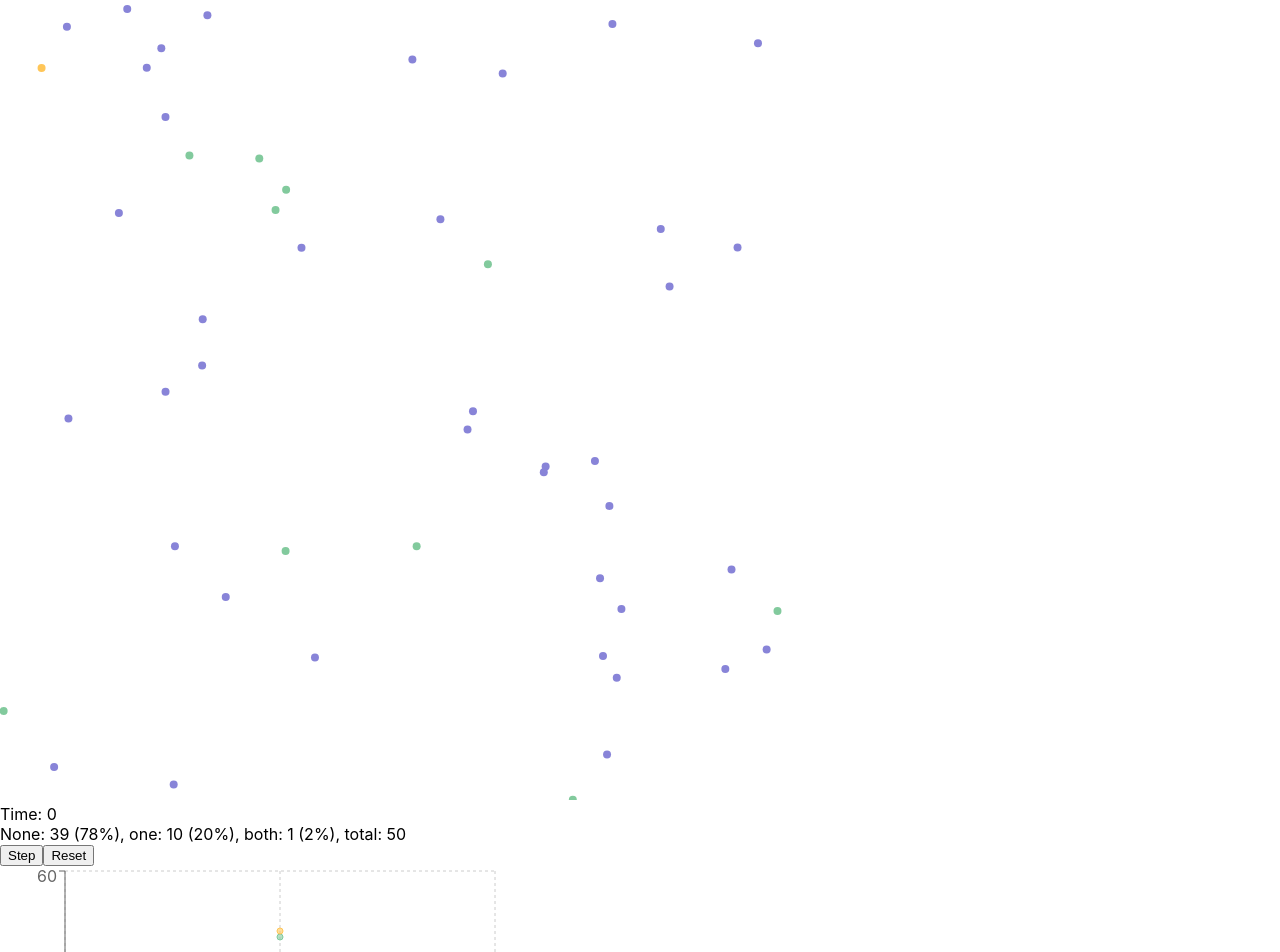
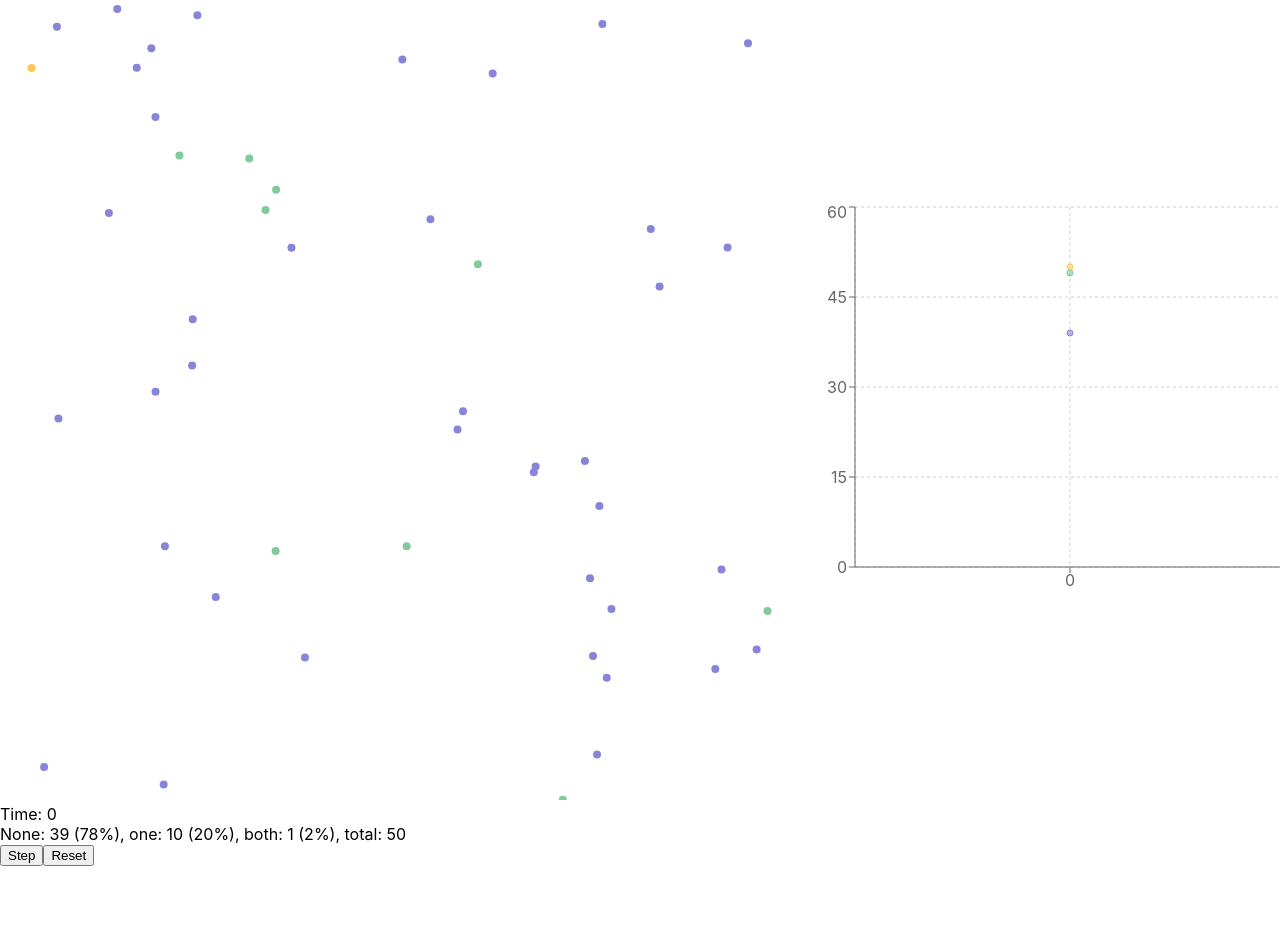
Before and after one commit to mat-sz/genesim, a React (Create React App) app: page / in a window 1280 px wide. Shown: the top 952 px of the page. After the commit the page ends 866 px from the top, so only its background shows below. Built offline with nearby package versions, Linux system fonts and the light colour scheme.

Commit message:
improved layout

```diff
--- a/src/App.scss
+++ b/src/App.scss
@@ -18,3 +18,14 @@ code {
     height: 800px;
   }
 }
+
+.chart {
+  display: flex;
+  justify-content: center;
+  align-items: center;
+}
+
+.main {
+  display: flex;
+  justify-content: center;
+}
--- a/src/App.tsx
+++ b/src/App.tsx
@@ -6,7 +6,6 @@ import {
   YAxis,
   CartesianGrid,
   Tooltip,
-  ResponsiveContainer,
 } from 'recharts';
 
 import './App.scss';
@@ -87,6 +86,8 @@ export const App: React.FC = () => {
   }, [stats, setHistory]);
 
   return (
+    <div>
+      <div className="main">
         <div className="simulation">
           <svg xmlns="http://www.w3.org/2000/svg" viewBox="0 0 1 1">
             {state.organisms.map(organism => (
@@ -105,22 +106,8 @@ export const App: React.FC = () => {
               ></circle>
             ))}
           </svg>
-      <div className="controls">
-        <div>Time: {time}</div>
-        <div>
-          None: {stats.mutationNone} (
-          {Math.round((stats.mutationNone / stats.total) * 100)}%), one:{' '}
-          {stats.mutationOne} (
-          {Math.round((stats.mutationOne / stats.total) * 100)}%), both:{' '}
-          {stats.mutationBoth} (
-          {Math.round((stats.mutationBoth / stats.total) * 100)}%), total:{' '}
-          {stats.total}
         </div>
-        <div>
-          <button onClick={step}>Step</button>
-          <button onClick={reset}>Reset</button>
-        </div>
-        <div>
+        <div className="chart">
           <AreaChart width={500} height={400} data={history}>
             <CartesianGrid strokeDasharray="3 3" />
             <XAxis dataKey="time" />
@@ -150,6 +137,22 @@ export const App: React.FC = () => {
           </AreaChart>
         </div>
       </div>
+      <div className="controls">
+        <div>Time: {time}</div>
+        <div>
+          None: {stats.mutationNone} (
+          {Math.round((stats.mutationNone / stats.total) * 100)}%), one:{' '}
+          {stats.mutationOne} (
+          {Math.round((stats.mutationOne / stats.total) * 100)}%), both:{' '}
+          {stats.mutationBoth} (
+          {Math.round((stats.mutationBoth / stats.total) * 100)}%), total:{' '}
+          {stats.total}
+        </div>
+        <div>
+          <button onClick={step}>Step</button>
+          <button onClick={reset}>Reset</button>
+        </div>
+      </div>
     </div>
   );
 };
```
Lines whose indentation alone changed are shown as unchanged.
